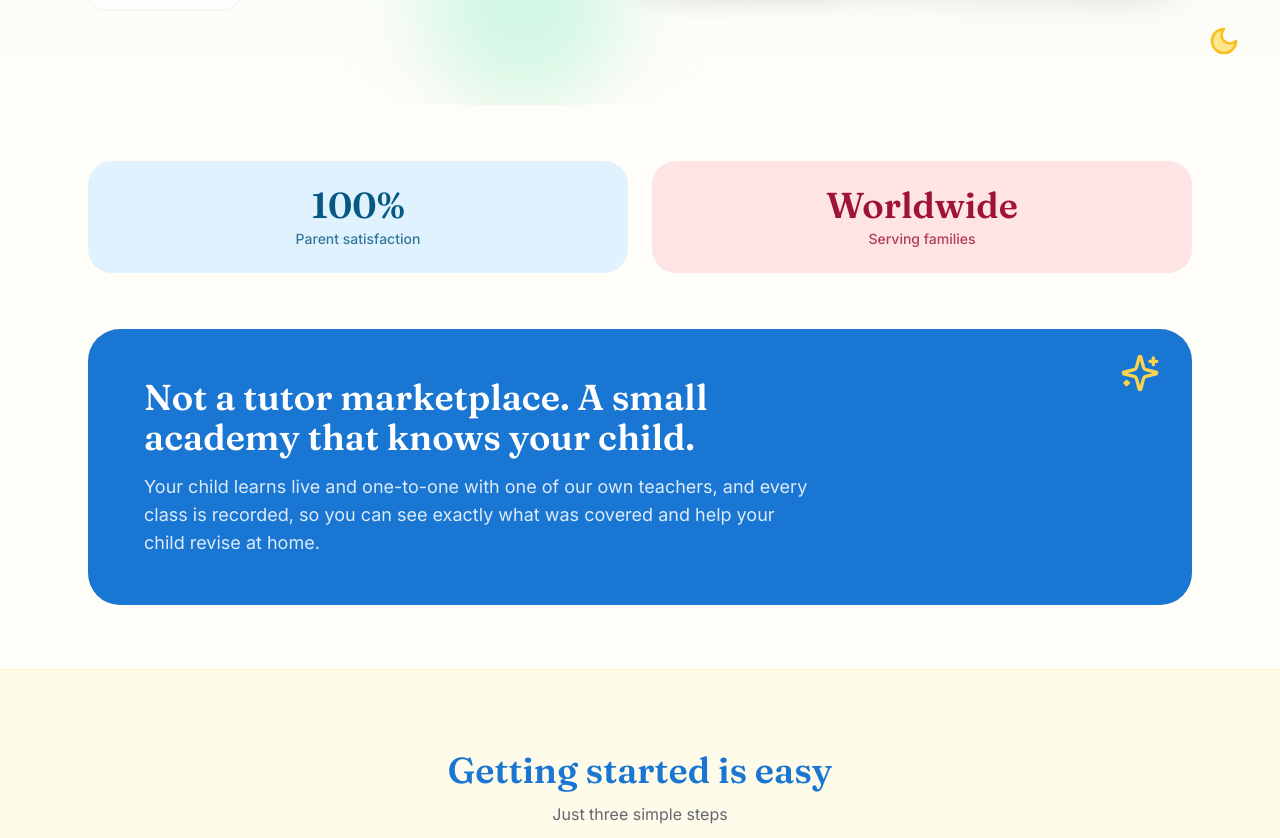
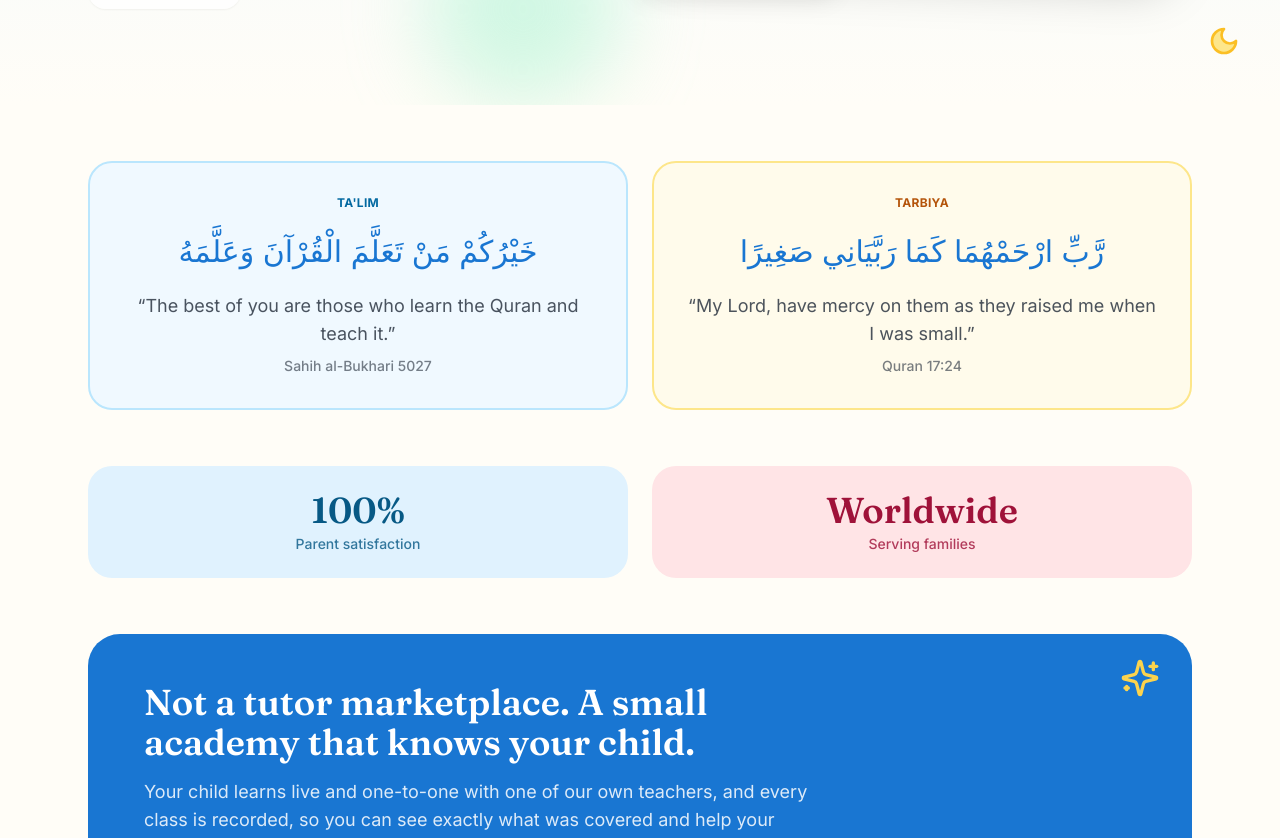
Before and after one commit to SamiHotak26/Taleem-And-Tarbiyah, a Next.js app: page / in a window 1280 px wide. Shown: the part 920-1758 px from the top of the page. Built offline with nearby package versions, Linux system fonts and the light colour scheme; no server answers.

Commit message:
Update page.tsx

```diff
--- a/app/page.tsx
+++ b/app/page.tsx
@@ -146,6 +146,35 @@ export default function Home() {
         </div>
       </section>
 
+           {/* Quran & Hadith */}
+      <section className="mx-auto max-w-6xl px-6 pt-14">
+        <div className="grid gap-6 md:grid-cols-2">
+          <figure className="rounded-3xl border-2 border-sky-200 bg-sky-50 p-8 text-center">
+            <p className="text-xs font-bold uppercase tracking-wide text-sky-700">Ta&apos;lim</p>
+            <blockquote lang="ar" dir="rtl" className="mt-4 text-3xl leading-relaxed text-lapis">
+              خَيْرُكُمْ مَنْ تَعَلَّمَ الْقُرْآنَ وَعَلَّمَهُ
+            </blockquote>
+            <p className="mt-4 text-lg text-ink/80">
+              &ldquo;The best of you are those who learn the Quran and teach it.&rdquo;
+            </p>
+            <figcaption className="mt-2 text-sm font-medium text-ink/60">
+              Sahih al-Bukhari 5027
+            </figcaption>
+          </figure>
+          <figure className="rounded-3xl border-2 border-amber-200 bg-amber-50 p-8 text-center">
+            <p className="text-xs font-bold uppercase tracking-wide text-amber-700">Tarbiya</p>
+            <blockquote lang="ar" dir="rtl" className="mt-4 text-3xl leading-relaxed text-lapis">
+              رَّبِّ ارْحَمْهُمَا كَمَا رَبَّيَانِي صَغِيرًا
+            </blockquote>
+            <p className="mt-4 text-lg text-ink/80">
+              &ldquo;My Lord, have mercy on them as they raised me when I was small.&rdquo;
+            </p>
+            <figcaption className="mt-2 text-sm font-medium text-ink/60">
+              Quran 17:24
+            </figcaption>
+          </figure>
+        </div>
+      </section>
       {/* Stats */}
       <section className="mx-auto max-w-6xl px-6 py-14">
              <div className="grid grid-cols-1 sm:grid-cols-2 gap-4 md:gap-6">
```
